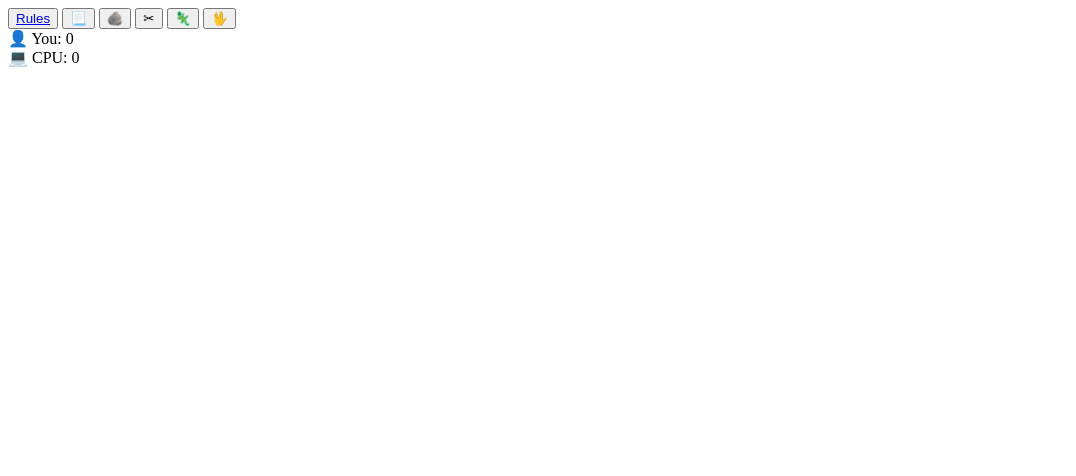
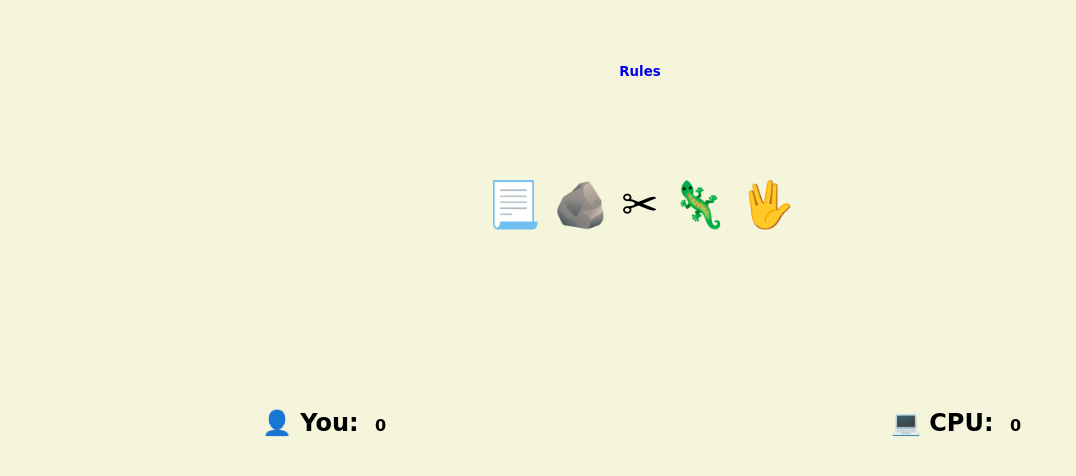
Before and after one commit to PeterHolmqvist/spockGame, a plain HTML site: page index.html in a window 1280 px wide. Shown: the whole page, without its empty margins (0-1076 px from the left). Drawn offline with Linux system fonts and the light colour scheme; the site is published under a folder, as on GitHub Pages, so addresses that start at the root find nothing.

Commit message:
changed filepath

```diff
--- a/index.html
+++ b/index.html
@@ -4,7 +4,7 @@
     <meta charset="UTF-8">
     <meta http-equiv="X-UA-Compatible" content="IE=edge">
     <meta name="viewport" content="width=device-width, initial-scale=1.0">
-    <link rel="stylesheet" href="/assets/style.css">
+    <link rel="stylesheet" href="assets/style.css">
     <title>FAW Game</title>
     <link rel="preconnect" href="https://fonts.googleapis.com">
 
@@ -13,7 +13,7 @@
 </head>
 <body>
     <div class="selections">
-        <button  id="rules"><a href="/assets/rules.webp" target="_blank">Rules</a></button>
+        <button  id="rules"><a href="assets/rules.webp" target="_blank">Rules</a></button>
         <button class="selection" data-selection="paper">📃</button>
         <button class="selection" data-selection="rock">🪨</button>
         <button class="selection" data-selection="scissors">✂</button>
@@ -35,5 +35,5 @@
 
     </div>
 </body>
-<script src="/assets/script.js"></script>
+<script src="assets/script.js"></script>
 </html>
```
